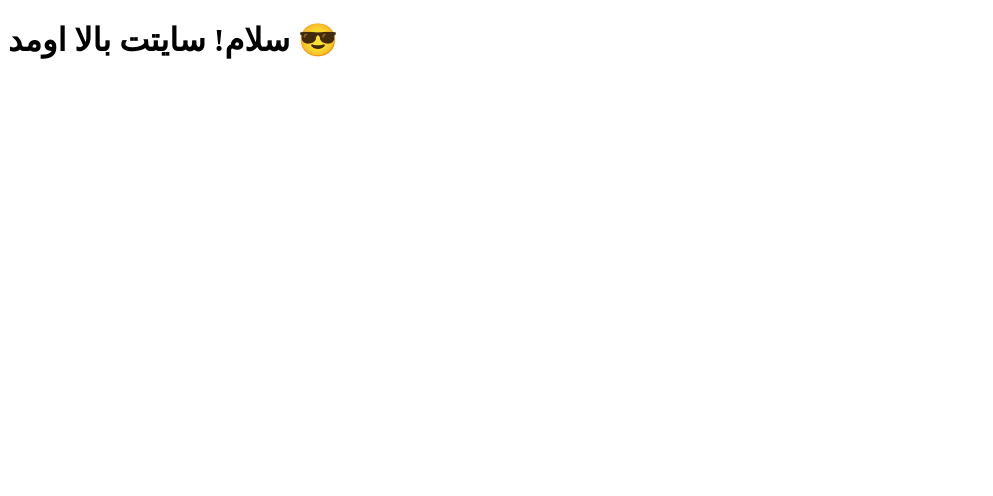
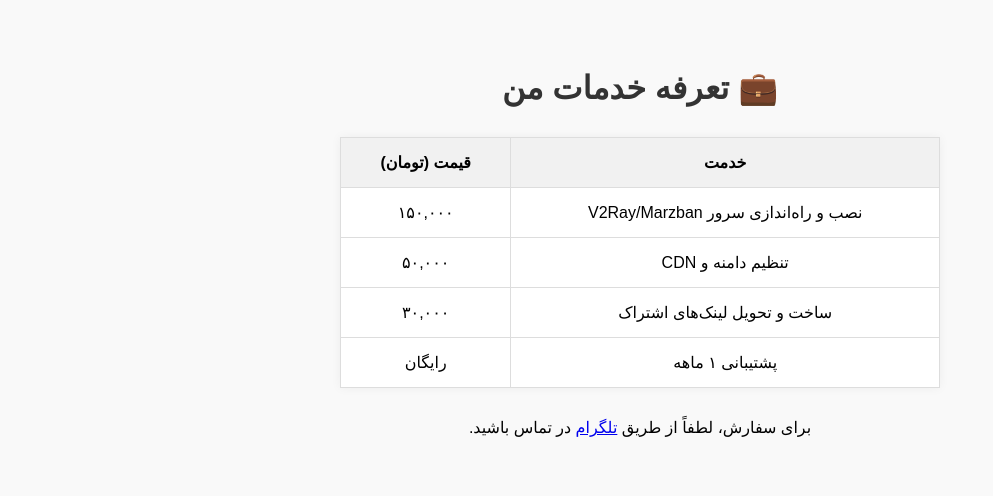
Before and after one commit to sudoilya/oryzopanel, a plain HTML site: page index.html in a window 1280 px wide. Shown: the whole page, without its empty margins (0-993 px from the left). Drawn offline with Linux system fonts and the light colour scheme.

Commit message:
Update index.html

```diff
--- a/index.html
+++ b/index.html
@@ -1,5 +1,61 @@
 <!DOCTYPE html>
-<html>
-  <head><title>تست سایت</title></head>
-  <body><h1>سلام! سایتت بالا اومد 😎</h1></body>
+<html lang="fa" dir="rtl">
+<head>
+  <meta charset="UTF-8">
+  <title>تعرفه خدمات</title>
+  <style>
+    body {
+      font-family: sans-serif;
+      background: #f9f9f9;
+      padding: 40px;
+      text-align: center;
+    }
+    h1 {
+      color: #333;
+    }
+    table {
+      margin: 30px auto;
+      border-collapse: collapse;
+      width: 80%;
+      max-width: 600px;
+      background: #fff;
+      box-shadow: 0 0 10px rgba(0,0,0,0.05);
+    }
+    th, td {
+      padding: 15px;
+      border: 1px solid #ddd;
+    }
+    th {
+      background-color: #f1f1f1;
+    }
+  </style>
+</head>
+<body>
+  <h1>💼 تعرفه خدمات من</h1>
+
+  <table>
+    <tr>
+      <th>خدمت</th>
+      <th>قیمت (تومان)</th>
+    </tr>
+    <tr>
+      <td>نصب و راه‌اندازی سرور V2Ray/Marzban</td>
+      <td>۱۵۰,۰۰۰</td>
+    </tr>
+    <tr>
+      <td>تنظیم دامنه و CDN</td>
+      <td>۵۰,۰۰۰</td>
+    </tr>
+    <tr>
+      <td>ساخت و تحویل لینک‌های اشتراک</td>
+      <td>۳۰,۰۰۰</td>
+    </tr>
+    <tr>
+      <td>پشتیبانی ۱ ماهه</td>
+      <td>رایگان</td>
+    </tr>
+  </table>
+
+  <p>برای سفارش، لطفاً از طریق <a href="https://t.me/yourusername" target="_blank">تلگرام</a> در تماس باشید.</p>
+</body>
 </html>
```
